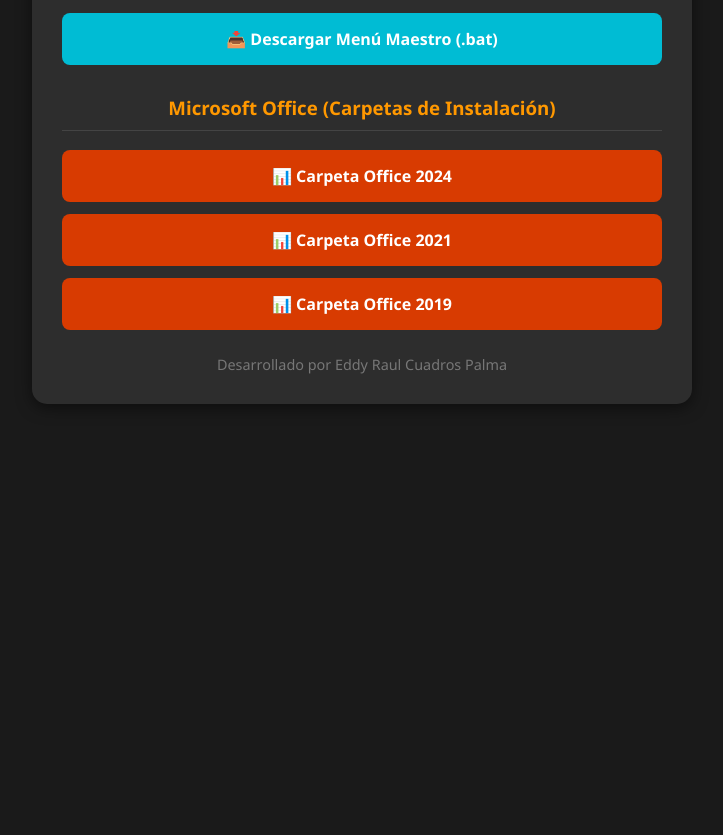
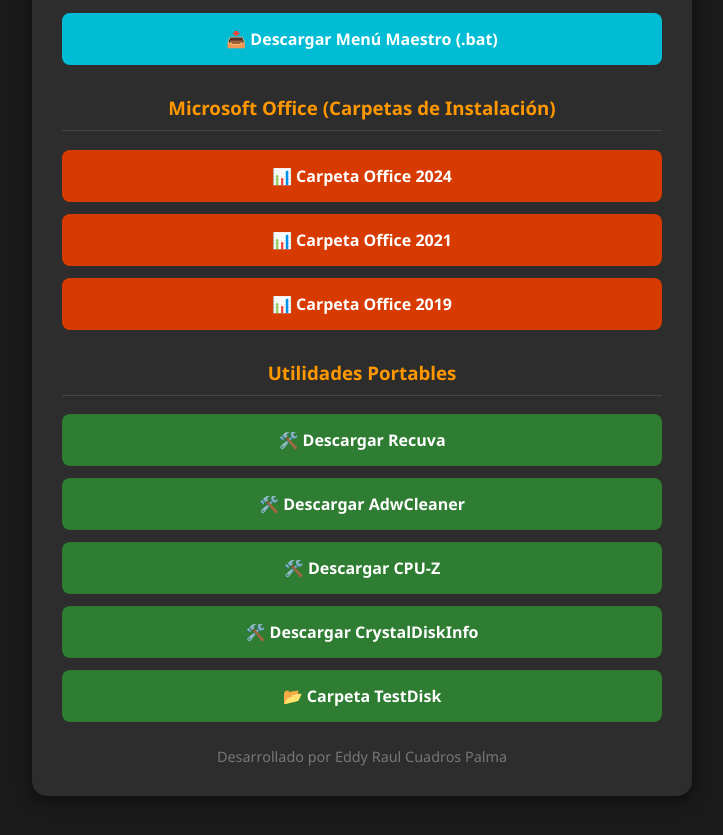
Before and after one commit to eddyraul-lab/soporte-tecnico, a plain HTML site: page index.html in a window 1280 px wide. Shown: the part 189-1024 px from the top of the page, without its empty margins (278-1001 px from the left). Before the commit the page ends 800 px from the top, so only its background shows below. Drawn offline with Linux system fonts and the light colour scheme.

Commit message:
Add files via upload

```diff
--- a/index.html
+++ b/index.html
@@ -44,6 +44,8 @@
         }
         .btn-office { background: #d83b01; }
         .btn-office:hover { background: #a82e01; }
+        .btn-portable { background: #2e7d32; }
+        .btn-portable:hover { background: #1b5e20; }
         .footer {
             margin-top: 25px;
             color: #777;
@@ -59,12 +61,19 @@
         <!-- Menú Maestro -->
         <a href="https://drive.google.com/uc?export=download&id=1p6IpzcUm02ZJIEAl-v-qgyz5b5pwksI4" class="btn">📥 Descargar Menú Maestro (.bat)</a>
 
+        <!-- Sección Office -->
         <h3>Microsoft Office (Carpetas de Instalación)</h3>
-
-        <!-- Carpetas públicas con instalador y XML -->
         <a href="https://drive.google.com/drive/folders/1ss7GmhdXL9SL3GpuYL3GuZ2YSFns1ah0" target="_blank" class="btn btn-office">📊 Carpeta Office 2024</a>
         <a href="https://drive.google.com/drive/folders/1-6X5TW2YUAnItyvZuiQKxxNWp393elu" target="_blank" class="btn btn-office">📊 Carpeta Office 2021</a>
         <a href="https://drive.google.com/drive/folders/1G0mIKUNfWlkDZlef_pMasYSKT72gZe8B" target="_blank" class="btn btn-office">📊 Carpeta Office 2019</a>
+
+        <!-- Sección Utilidades Portables -->
+        <h3>Utilidades Portables</h3>
+        <a href="https://drive.google.com/uc?export=download&id=1ZRGCdChFIRgUrUfQUwcEYapdbk5asLCz" class="btn btn-portable">🛠️ Descargar Recuva</a>
+        <a href="https://drive.google.com/uc?export=download&id=1WkEV6CYSgEO44QcMymoqL6OG6kTnfKx4" class="btn btn-portable">🛠️ Descargar AdwCleaner</a>
+        <a href="https://drive.google.com/uc?export=download&id=1ZxCXdirhBBXOAx230Rup7jD4WNVeEueA" class="btn btn-portable">🛠️ Descargar CPU-Z</a>
+        <a href="https://drive.google.com/uc?export=download&id=1wH17j0_ebw6mOp5VZDj2_p0qYNJdtmh4" class="btn btn-portable">🛠️ Descargar CrystalDiskInfo</a>
+        <a href="https://drive.google.com/drive/folders/1pxZWZMtGULYx5Ub-9YxARWPG4x8DzJA7" target="_blank" class="btn btn-portable">📂 Carpeta TestDisk</a>
 
         <div class="footer">Desarrollado por Eddy Raul Cuadros Palma</div>
     </div>
```
